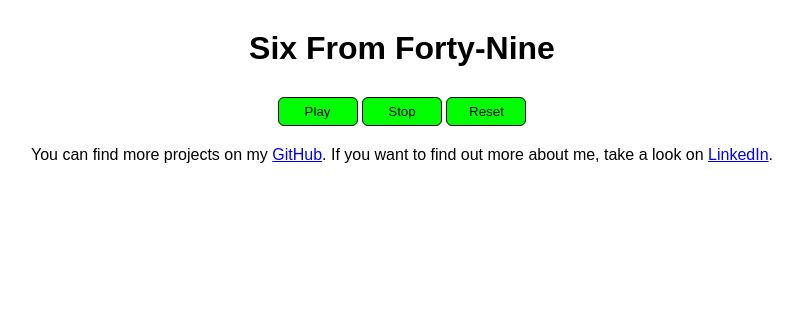
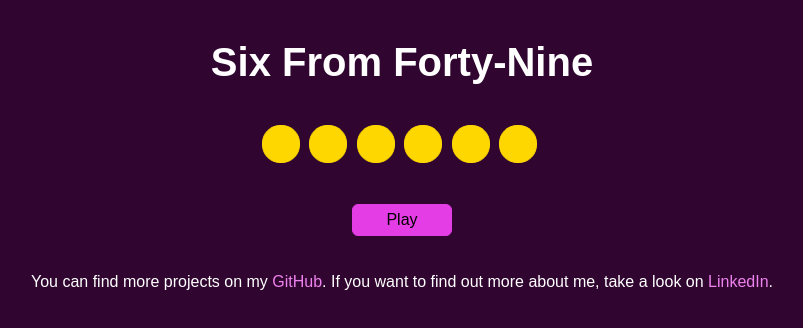
Before and after one commit to coder36459/Six-From-Forty-Nine, a plain HTML site: page index.html in a window 1280 px wide. Shown: the whole page, without its empty margins (238-1041 px from the left). Drawn offline with Linux system fonts and the light colour scheme.

Commit message:
Update style.css

```diff
--- a/style.css
+++ b/style.css
@@ -4,37 +4,53 @@ padding: 0;
 text-align: center;
 }
 body {
+background-color: rgb(48,6,48);
+color: white;
 font-family: Arial;
 font-size: 1em;
 }
 h1 {
-margin: 30px;
+font-size: 2.5em;
+margin: 1em 0;
+}
+a {
+color: rgb(238,130,238);
+text-decoration: none;
 }
 li {
-background-color: yellow;
-border: 1px solid black;
+background-color: rgb(255,215,0);
+border: 1px solid rgb(255,215,0);
 border-radius: 18px;
+color: rgb(30,4,30);
 display: inline-block;
 height: 36px;
 width: 36px;
 line-height: 2.3;
 list-style-type: none;
+margin-right: 5px;
 vertical-align: baseline;
 }
 button {
-background-color: lime;
-border: 1px solid black;
+background-color: rgb(229,61,229);
+border: 1px solid rgb(229,61,229);
 border-radius: 6px;
+font-size: 1em;
 padding: 6px;
-width: 80px;
+width: 100px;
 }
 button:hover {
-background-color: orange;
+background-color: rgb(236,113,236);
+}
+footer {
+margin: 0 2em 3em;
 }
 #result, #btns {
-margin: 20px auto;
+margin: auto;
 width: 300px;
 }
-#result {
+#btns {
+padding: 2.3em 0;
+}
+#stop-btn, #reset-btn {
 display: none;
 }
```
